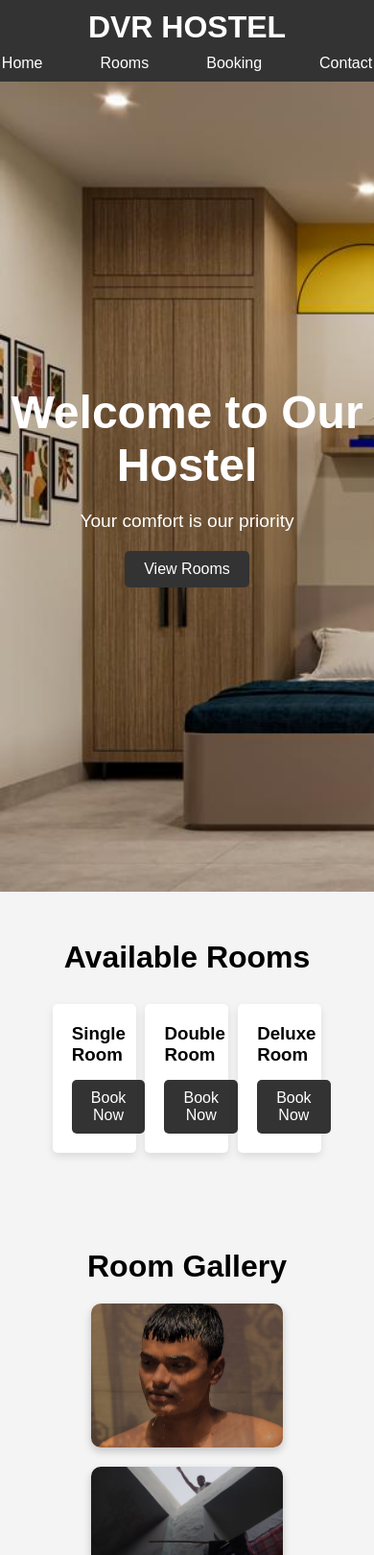
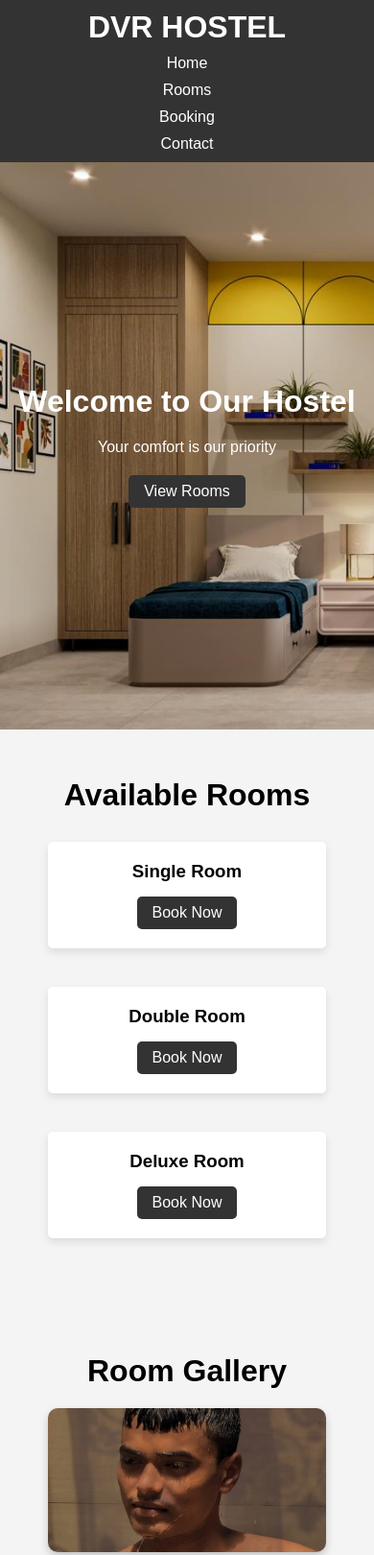
Before and after one commit to ASRathore0/Hostel-Management, a plain HTML site: page index.html in a window 390 px wide. Shown: the top 1620 px of the page at 96% size. Drawn offline with Linux system fonts and the light colour scheme.

Commit message:
Update style.css
added responsive code

```diff
--- a/assets/style.css
+++ b/assets/style.css
@@ -89,6 +89,8 @@ nav ul li a:hover {
 .room-list {
     display: flex;
     justify-content: space-around;
+    flex-wrap: wrap;
+    gap: 20px;
 }
 
 .room {
@@ -239,9 +241,8 @@ iframe {
 
 .slides {
     display: none;
-     height: 50%;
-     width: 50%;
-
+    height: 50%;
+    width: 50%;
 }
 
 .slides img {
@@ -282,38 +283,65 @@ iframe {
     background-color: rgba(0, 0, 0, 0.8);
 }
 
-/* Lightbox Modal
-.lightbox {
-    display: none;
-    position: fixed;
-    z-index: 999;
-    padding-top: 50px;
-    left: 0;
-    top: 0;
-    width: 100%;
-    height: 100%;
-    background-color: rgba(0, 0, 0, 0.8);
+/* Responsive Styles */
+@media (max-width: 1200px) {
+    .room {
+        width: 45%;
+    }
 }
 
-.lightbox-content {
-    display: flex;
-    justify-content: center;
-    align-items: center;
-    height: 100%;
+@media (max-width: 768px) {
+    nav ul {
+        flex-direction: column;
+        gap: 10px;
+    }
+
+    .hero-content h2 {
+        font-size: 2.5rem;
+    }
+
+    .room {
+        width: 100%;
+        margin-bottom: 20px;
+    }
+
+    .room-list {
+        flex-direction: column;
+    }
+
+    .booking-form form {
+        padding: 20px;
+    }
+
+    .lightbox-content img {
+        max-width: 90%;
+        max-height: 90%;
+    }
 }
 
-.lightbox-content img {
-    max-width: 80%;
-    max-height: 80%;
-    border-radius: 10px;
+@media (max-width: 576px) {
+    .hero {
+        height: 70vh;
+    }
+
+    .hero-content h2 {
+        font-size: 2rem;
+    }
+
+    .hero-content p {
+        font-size: 1rem;
+    }
+
+    .btn {
+        padding: 8px 16px;
+    }
+
+    .gallery-item {
+        width: 100%;
+    }
+
+    .lightbox-content img {
+        max-width: 100%;
+        max-height: 80%;
+    }
 }
-
-.close {
-    position: absolute;
-    top: 20px;
-    right: 35px;
-    color: white;
-    font-size: 40px;
-    font-weight: bold;
-    cursor: pointer;
-} */
```
